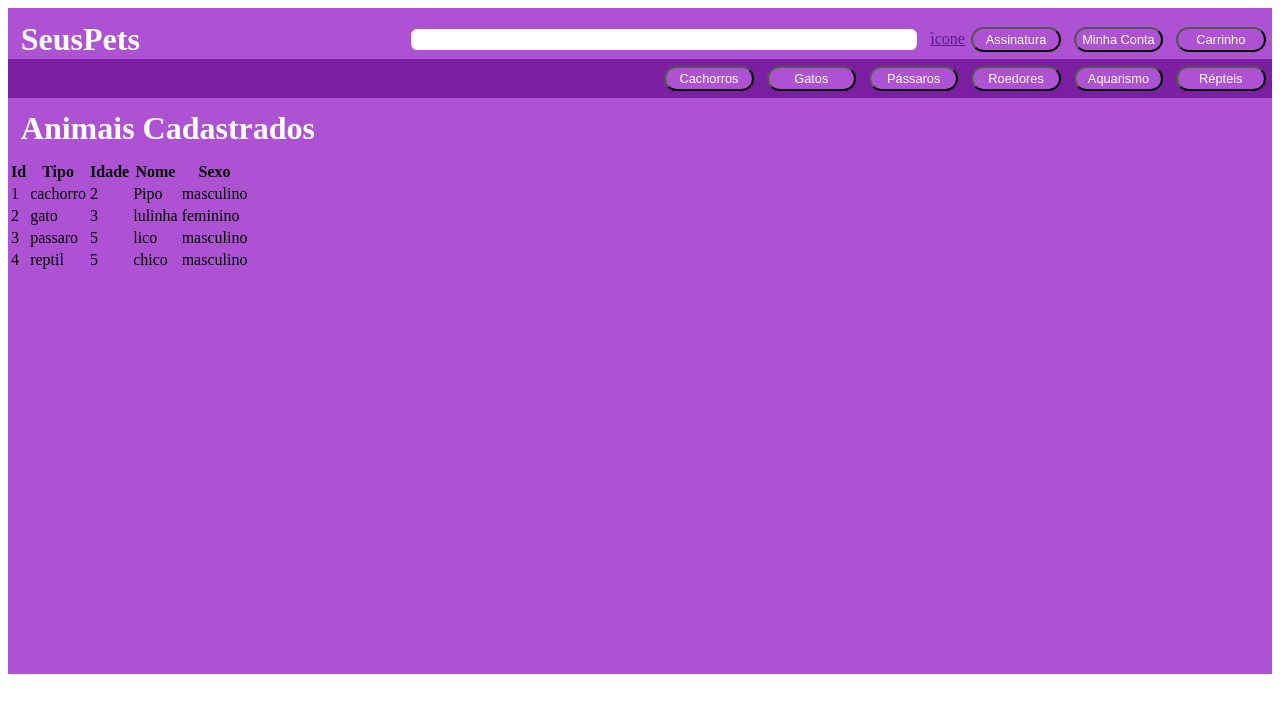
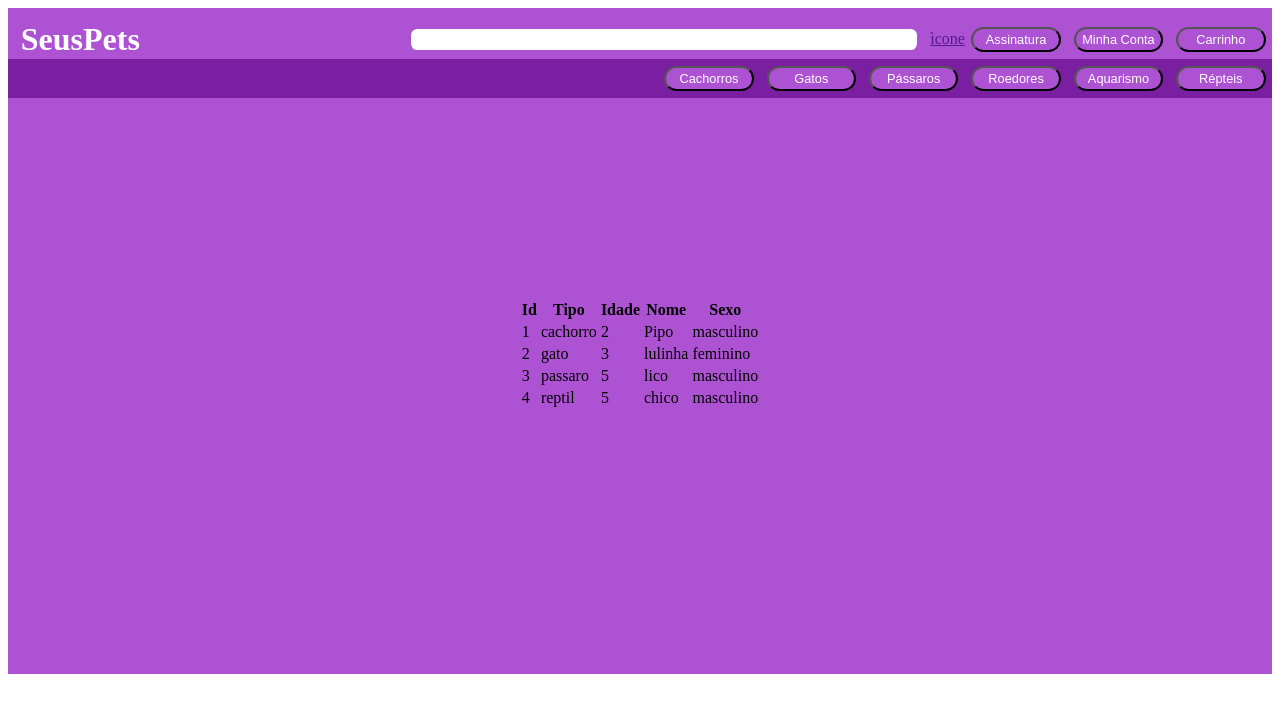
Before and after one commit to olliso17/estudoReact, a React (Create React App) app: page / in a window 1280 px wide. Shown: the top 712 px of the page. Built offline with nearby package versions, Linux system fonts and the light colour scheme.

Commit message:
ajeitando tabela

```diff
--- a/src/App.jsx
+++ b/src/App.jsx
@@ -35,8 +35,9 @@ export default function App() {
 
                 </Box>
                 <Box className='body'>
-                    <Titulo className="titulo" titulo='Animais Cadastrados'></Titulo>
-                    <ListaAnimais></ListaAnimais>
+
+                    <ListaAnimais>
+                    </ListaAnimais>
                 </Box>
                 <Box className='fundo'></Box>
             </Box>
--- a/src/components/Tabela.jsx
+++ b/src/components/Tabela.jsx
@@ -2,7 +2,7 @@ import React from "react";
 
 export default props=>{
     return (
-        <table>
+        <table className={props.className}>
             <thead>
                 <tr>
                     <th>Id</th>
--- a/src/components/animais/ListaAnimais.jsx
+++ b/src/components/animais/ListaAnimais.jsx
@@ -1,6 +1,7 @@
 import React from "react";
 import animais from "./animais";
 import Tabela from "../Tabela";
+import '../cards/Box.css'
 
 
 export default props =>{
@@ -21,7 +22,7 @@ export default props =>{
         }
     );
     return(
-        <Tabela conteudo = {animal}></Tabela>
+        <Tabela className="tabelaPets" conteudo = {animal}></Tabela>
 
 
     );
--- a/src/components/cards/Box.css
+++ b/src/components/cards/Box.css
@@ -5,6 +5,12 @@
     align-items: flex-start;
     height: 100%;
     width: 100%;
+}
+
+.container .tabelaPet {
+    width: 100%;
+    display: flex;
+    flex-direction: column;
 }
 
 .container .topo {
@@ -49,8 +55,13 @@
 }
 
 .container .body {
+    width: 100%;
     background-color: #ae52d4;
+    width: 100%;
     height: 40vw;
+    display: flex;
+    justify-content: center;
+    align-items: center;
 }
 
 .container .fundo {
```
